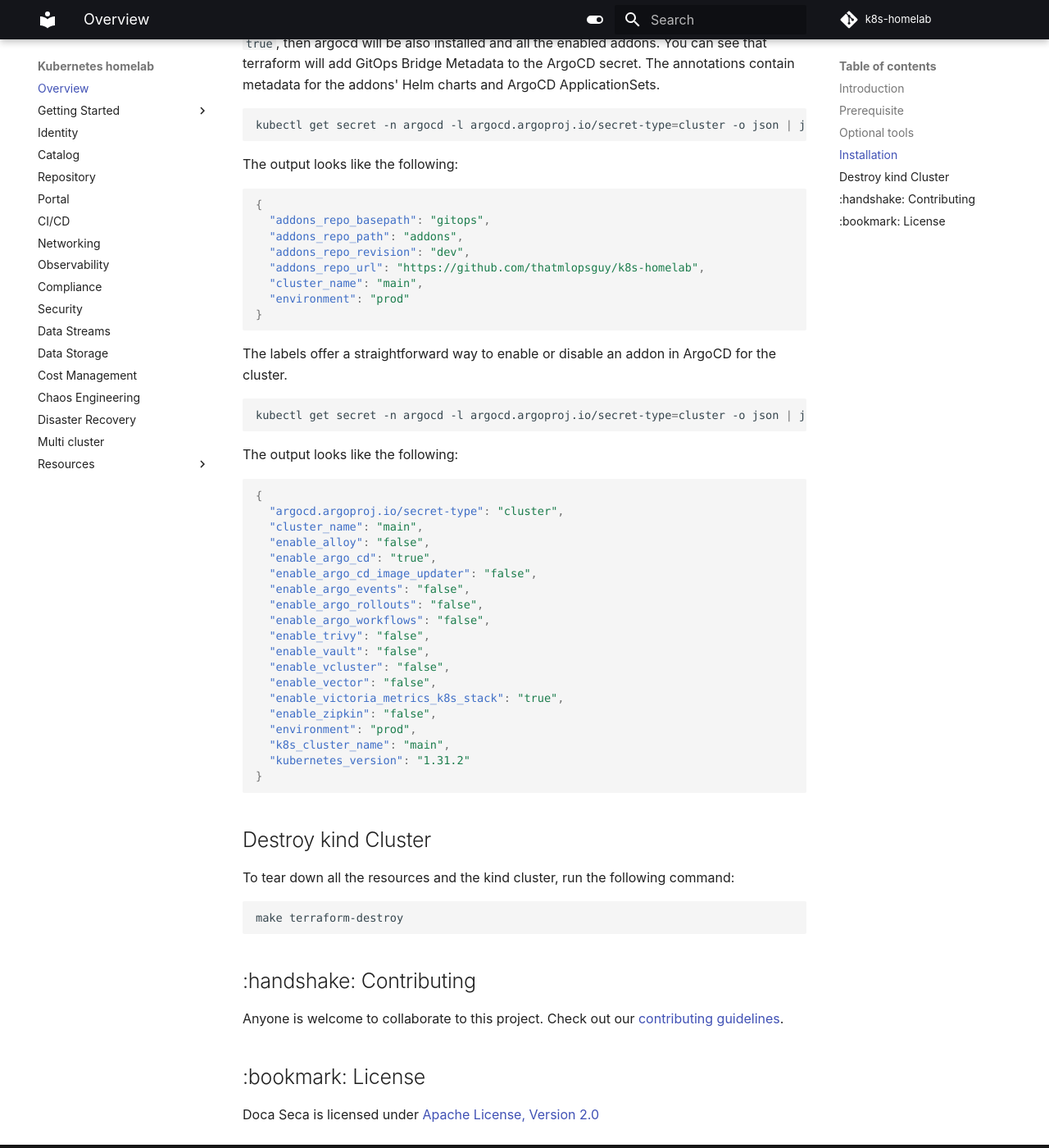
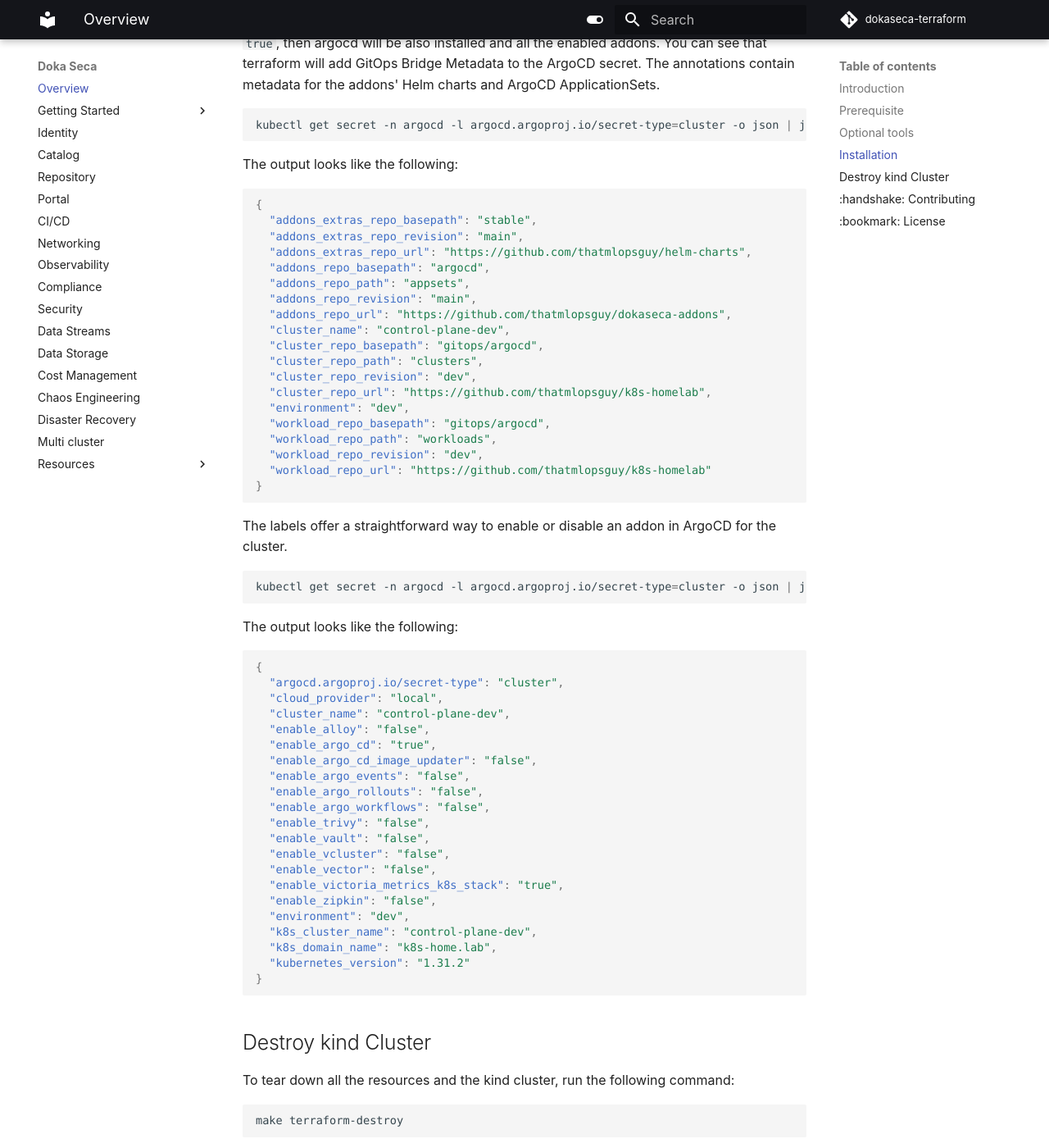
Before and after one commit to thatmlopsguy/dokaseca-control-plane, an MkDocs documentation site: the page built from docs/index.md, in a window 1280 px wide and 1400 px high, scrolled down 1855 px. Shown: the whole window at 82% size. Built offline with MkDocs 1.6.1 and Material for MkDocs 9.7.7, drawn with Linux system fonts in a browser that asks for light colours; comment, search, counter and statistics services are not loaded; some of the changed text lies outside the part shown.

Commit message:
chore: small fixes

````diff
--- a/README.md
+++ b/README.md
@@ -1,4 +1,4 @@
-# k8s-homelab
+# Doka Seca Terraform
 
 [![GitHub](https://img.shields.io/github/stars/thatmlopsguy/k8s-homelab?style=flat&label=GitHub%20%E2%AD%90)](https://github.com/thatmlopsguy/k8s-homelab)
 [![GitHub last commit](https://img.shields.io/github/last-commit/thatmlopsguy/k8s-homelab.svg)](https://github.com/thatmlopsguy/k8s-homelab/commits/main)
@@ -74,7 +74,7 @@
 
 ```sh
 $ kind get clusters
-main
+control-plane-dev
 ```
 
 If you enable in `terraform.tfvars` the gitops bridge by setting `enable_gitops_bridge = true`, then argocd will be also
@@ -89,12 +89,23 @@
 
 ```json
 {
-  "addons_repo_basepath": "gitops",
-  "addons_repo_path": "addons",
-  "addons_repo_revision": "dev",
-  "addons_repo_url": "https://github.com/thatmlopsguy/k8s-homelab",
-  "cluster_name": "main",
-  "environment": "prod"
+  "addons_extras_repo_basepath": "stable",
+  "addons_extras_repo_revision": "main",
+  "addons_extras_repo_url": "https://github.com/thatmlopsguy/helm-charts",
+  "addons_repo_basepath": "argocd",
+  "addons_repo_path": "appsets",
+  "addons_repo_revision": "main",
+  "addons_repo_url": "https://github.com/thatmlopsguy/dokaseca-addons",
+  "cluster_name": "control-plane-dev",
+  "cluster_repo_basepath": "gitops/argocd",
+  "cluster_repo_path": "clusters",
+  "cluster_repo_revision": "dev",
+  "cluster_repo_url": "https://github.com/thatmlopsguy/k8s-homelab",
+  "environment": "dev",
+  "workload_repo_basepath": "gitops/argocd",
+  "workload_repo_path": "workloads",
+  "workload_repo_revision": "dev",
+  "workload_repo_url": "https://github.com/thatmlopsguy/k8s-homelab"
 }
 ```
 
@@ -109,7 +120,8 @@
 ```json
 {
   "argocd.argoproj.io/secret-type": "cluster",
-  "cluster_name": "main",
+  "cloud_provider": "local",
+  "cluster_name": "control-plane-dev",
   "enable_alloy": "false",
   "enable_argo_cd": "true",
   "enable_argo_cd_image_updater": "false",
@@ -122,8 +134,9 @@
   "enable_vector": "false",
   "enable_victoria_metrics_k8s_stack": "true",
   "enable_zipkin": "false",
-  "environment": "prod",
-  "k8s_cluster_name": "main",
+  "environment": "dev",
+  "k8s_cluster_name": "control-plane-dev",
+  "k8s_domain_name": "k8s-home.lab",
   "kubernetes_version": "1.31.2"
 }
 ```
--- a/mkdocs.yaml
+++ b/mkdocs.yaml
@@ -1,9 +1,9 @@
-site_name: Kubernetes homelab
+site_name: Doka Seca
 site_description: A kubernetes homelab to test some applications
 
 # Repository
-repo_url: https://github.com/thatmlopsguy/k8s-homelab
-repo_name: k8s-homelab
+repo_url: https://github.com/thatmlopsguy/dokaseca-terraform
+repo_name: dokaseca-terraform
 
 # Navigation
 nav:
````
Also changed, not shown: docs/networking.md (+29 -0 lines), 6 other files.
